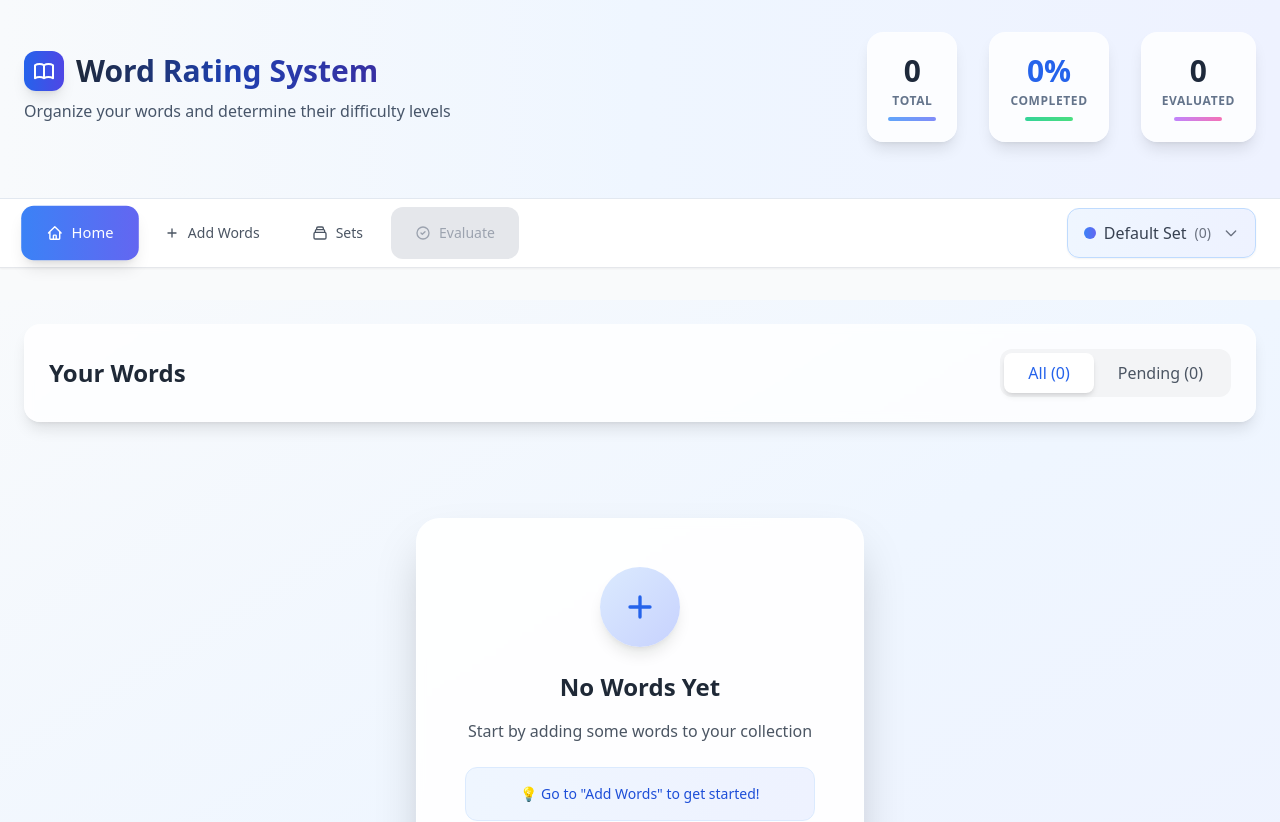
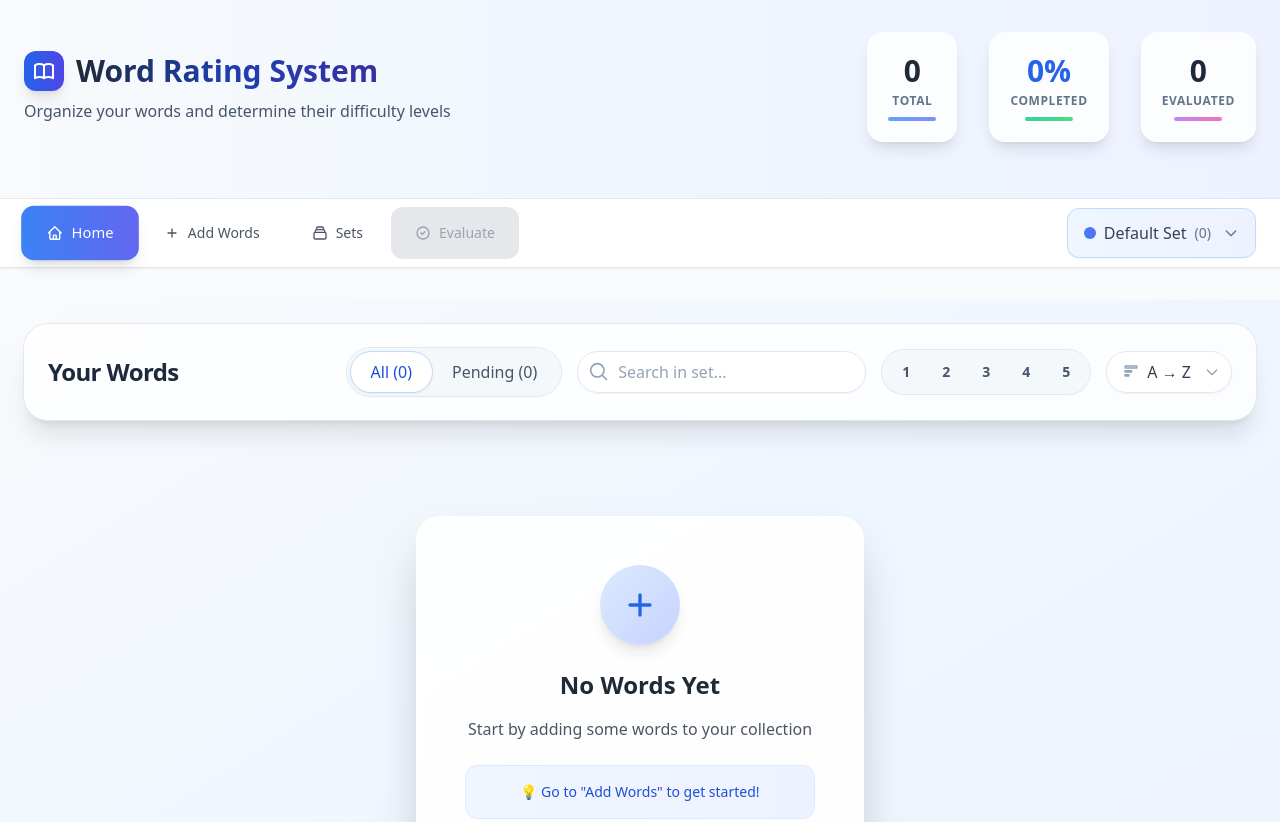
Before and after one commit to mehmeterguden/Word-Rating-System, a React (Create React App) app: page / in a window 1280 px wide. Shown: the top 822 px of the page. Built offline with nearby package versions, Linux system fonts and the light colour scheme.

Commit message:
UI: Improve sort dropdown styling; open downward and overlay list

```diff
--- a/src/pages/Home.tsx
+++ b/src/pages/Home.tsx
@@ -1,4 +1,4 @@
-import React, { useState } from 'react';
+import React, { useEffect, useMemo, useRef, useState } from 'react';
 import { Word, DifficultyLevel } from '../types';
 import WordCard from '../components/WordCard';
 
@@ -10,6 +10,7 @@ interface HomeProps {
 }
 
 type FilterType = 'all' | 'pending';
+type SortOption = 'az' | 'za' | 'difficultyAsc' | 'difficultyDesc';
 
 const Home: React.FC<HomeProps> = ({
   words,
@@ -18,10 +19,106 @@ const Home: React.FC<HomeProps> = ({
   onResetEvaluation
 }) => {
   const [filter, setFilter] = useState<FilterType>('all');
+  const [searchQuery, setSearchQuery] = useState<string>('');
+  const [levelFilters, setLevelFilters] = useState<number[]>([]);
+  const [sortBy, setSortBy] = useState<SortOption>('az');
+  const [isSortOpen, setIsSortOpen] = useState<boolean>(false);
+  const [evaluatedFirst, setEvaluatedFirst] = useState<boolean>(false);
+  const sortRef = useRef<HTMLDivElement | null>(null);
 
-  const filteredWords = filter === 'all'
-    ? words
-    : words.filter(word => !word.isEvaluated);
+  const sortLabel = useMemo(() => {
+    switch (sortBy) {
+      case 'az':
+        return 'A → Z';
+      case 'za':
+        return 'Z → A';
+      case 'difficultyAsc':
+        return 'Difficulty ↑';
+      case 'difficultyDesc':
+        return 'Difficulty ↓';
+      default:
+        return 'Sort';
+    }
+  }, [sortBy]);
+
+  const getLevelChipClasses = (lvl: number, active: boolean) => {
+    if (!active) return 'text-slate-600 hover:text-slate-800 hover:bg-white';
+    switch (lvl) {
+      case 1:
+        return 'bg-white text-emerald-700 shadow ring-1 ring-emerald-200';
+      case 2:
+        return 'bg-white text-indigo-700 shadow ring-1 ring-indigo-200';
+      case 3:
+        return 'bg-white text-amber-700 shadow ring-1 ring-amber-200';
+      case 4:
+        return 'bg-white text-orange-700 shadow ring-1 ring-orange-200';
+      case 5:
+        return 'bg-white text-rose-700 shadow ring-1 ring-rose-200';
+      default:
+        return 'bg-white text-blue-700 shadow ring-1 ring-blue-200';
+    }
+  };
+
+  const filteredWords = useMemo(() => {
+    let list = filter === 'all'
+      ? words
+      : words.filter(word => !word.isEvaluated);
+
+    // Search filter
+    if (searchQuery.trim() !== '') {
+      const q = searchQuery.toLowerCase();
+      list = list.filter((w) =>
+        w.text1.toLowerCase().includes(q) || (w.text2 ? w.text2.toLowerCase().includes(q) : false)
+      );
+    }
+
+    // Level filter (multi-select). If none selected, keep all
+    if (levelFilters.length > 0) {
+      list = list.filter((w) => levelFilters.includes(w.difficulty));
+    }
+
+    // Sorting (optionally prioritize evaluated)
+    list = [...list].sort((a, b) => {
+      if (evaluatedFirst) {
+        if (a.isEvaluated !== b.isEvaluated) {
+          return a.isEvaluated ? -1 : 1; // evaluated first
+        }
+      }
+      switch (sortBy) {
+        case 'az':
+          return a.text1.localeCompare(b.text1);
+        case 'za':
+          return b.text1.localeCompare(a.text1);
+        case 'difficultyAsc':
+          return (a.difficulty || 0) - (b.difficulty || 0);
+        case 'difficultyDesc':
+          return (b.difficulty || 0) - (a.difficulty || 0);
+        default:
+          return 0;
+      }
+    });
+
+    return list;
+  }, [words, filter, searchQuery, levelFilters, sortBy, evaluatedFirst]);
+
+  // Close sort on outside click / Esc
+  useEffect(() => {
+    const handleClick = (e: MouseEvent) => {
+      if (!isSortOpen) return;
+      if (sortRef.current && !sortRef.current.contains(e.target as Node)) {
+        setIsSortOpen(false);
+      }
+    };
+    const handleKey = (e: KeyboardEvent) => {
+      if (e.key === 'Escape') setIsSortOpen(false);
+    };
+    document.addEventListener('mousedown', handleClick);
+    document.addEventListener('keydown', handleKey);
+    return () => {
+      document.removeEventListener('mousedown', handleClick);
+      document.removeEventListener('keydown', handleKey);
+    };
+  }, [isSortOpen]);
 
   const pendingCount = words.filter(word => !word.isEvaluated).length;
 
@@ -30,32 +127,130 @@ const Home: React.FC<HomeProps> = ({
       <div className="max-w-7xl mx-auto p-6">
         {/* Filter Section */}
         <div className="mb-8">
-          <div className="bg-white/80 backdrop-blur-sm rounded-2xl shadow-lg border border-white/20 p-6">
-            <div className="flex items-center justify-between">
-              <h2 className="text-2xl font-bold text-gray-800">Your Words</h2>
+          <div className="bg-white/80 backdrop-blur-sm rounded-3xl shadow-xl ring-1 ring-slate-200 p-6 relative z-30">
+            <div className="flex items-center justify-between gap-6 flex-wrap">
+              <h2 className="text-2xl font-bold text-slate-800 tracking-tight">Your Words</h2>
 
-              <div className="flex items-center space-x-4">
-                <div className="flex bg-gray-100 rounded-xl p-1">
+              <div className="flex items-center flex-wrap gap-4">
+                {/* All/Pending toggle */}
+                <div className="flex bg-slate-100/70 rounded-full p-1 ring-1 ring-slate-200 shadow-sm">
                   <button
                     onClick={() => setFilter('all')}
-                    className={`px-6 py-2 rounded-lg font-medium transition-all duration-200 ${
+                    className={`px-5 py-2 rounded-full font-medium transition-all duration-200 ${
                       filter === 'all'
-                        ? 'bg-white text-blue-600 shadow-md'
-                        : 'text-gray-600 hover:text-gray-800'
+                        ? 'bg-white text-blue-700 shadow ring-1 ring-blue-200'
+                        : 'text-slate-600 hover:text-slate-800'
                     }`}
                   >
                     All ({words.length})
                   </button>
                   <button
                     onClick={() => setFilter('pending')}
-                    className={`px-6 py-2 rounded-lg font-medium transition-all duration-200 ${
+                    className={`px-5 py-2 rounded-full font-medium transition-all duration-200 ${
                       filter === 'pending'
-                        ? 'bg-white text-amber-600 shadow-md'
-                        : 'text-gray-600 hover:text-gray-800'
+                        ? 'bg-white text-amber-700 shadow ring-1 ring-amber-200'
+                        : 'text-slate-600 hover:text-slate-800'
                     }`}
                   >
                     Pending ({pendingCount})
                   </button>
+                </div>
+
+                {/* Search */}
+                <div className="relative">
+                  <input
+                    value={searchQuery}
+                    onChange={(e) => setSearchQuery(e.target.value)}
+                    placeholder="Search in set..."
+                    className="pl-10 pr-4 py-2 rounded-full border border-slate-200 bg-white/80 shadow-sm focus:outline-none focus:ring-4 focus:ring-blue-100 text-slate-700 placeholder:text-slate-400"
+                  />
+                  <svg className="w-5 h-5 text-slate-400 absolute left-3 top-1/2 -translate-y-1/2" fill="none" stroke="currentColor" viewBox="0 0 24 24">
+                    <path strokeLinecap="round" strokeLinejoin="round" strokeWidth={2} d="M21 21l-4.35-4.35M10 18a8 8 0 100-16 8 8 0 000 16z" />
+                  </svg>
+                  {searchQuery && (
+                    <button
+                      onClick={() => setSearchQuery('')}
+                      className="absolute right-2 top-1/2 -translate-y-1/2 p-1 rounded-full text-slate-400 hover:text-slate-600 hover:bg-slate-100"
+                      aria-label="Clear search"
+                    >
+                      <svg className="w-4 h-4" fill="none" stroke="currentColor" viewBox="0 0 24 24">
+                        <path strokeLinecap="round" strokeLinejoin="round" strokeWidth={2} d="M6 18L18 6M6 6l12 12" />
+                      </svg>
+                    </button>
+                  )}
+                </div>
+
+                {/* Level filters */}
+                <div className="flex items-center bg-slate-100/70 rounded-full p-1 ring-1 ring-slate-200 shadow-sm">
+                  {[1,2,3,4,5].map((lvl) => {
+                    const active = levelFilters.includes(lvl);
+                    return (
+                      <button
+                        key={lvl}
+                        onClick={() => setLevelFilters((prev) => active ? prev.filter(v => v !== lvl) : [...prev, lvl])}
+                        className={`mx-1 px-3 py-2 rounded-full text-sm font-semibold transition-all duration-200 ${getLevelChipClasses(lvl, active)}`}
+                        title={`Level ${lvl}`}
+                      >
+                        {lvl}
+                      </button>
+                    );
+                  })}
+                </div>
+
+                {/* Sort (custom dropdown) */}
+                <div className="relative" ref={sortRef}>
+                  <button
+                    onClick={() => setIsSortOpen((v) => !v)}
+                    className="pl-4 pr-10 py-2 rounded-full border border-slate-200 bg-white/80 text-slate-700 shadow-sm focus:outline-none focus:ring-4 focus:ring-blue-100 flex items-center gap-2"
+                  >
+                    <svg className="w-4 h-4 text-slate-400" fill="none" stroke="currentColor" viewBox="0 0 24 24">
+                      <path strokeLinecap="round" strokeLinejoin="round" strokeWidth={2} d="M3 4a1 1 0 011-1h16a1 1 0 011 1v2H3V4zm0 6h10v2H3v-2zm0 6h6v2H3v-2z" />
+                    </svg>
+                    {sortLabel}
+                    <svg className="w-4 h-4 text-slate-400 absolute right-3" fill="none" stroke="currentColor" viewBox="0 0 24 24">
+                      <path strokeLinecap="round" strokeLinejoin="round" strokeWidth={2} d="M19 9l-7 7-7-7" />
+                    </svg>
+                  </button>
+                  {isSortOpen && (
+                    <div className="absolute right-0 top-full mt-2 w-56 bg-white rounded-2xl shadow-2xl ring-1 ring-slate-200 overflow-hidden z-50 origin-top-right transform transition ease-out duration-150 scale-100 opacity-100">
+                      <div className="px-4 py-3 border-b border-slate-100 text-xs font-semibold tracking-wide text-slate-500">
+                        Sort by
+                      </div>
+                      {[
+                        { key: 'az', label: 'A → Z' },
+                        { key: 'za', label: 'Z → A' },
+                        { key: 'difficultyAsc', label: 'Difficulty ↑' },
+                        { key: 'difficultyDesc', label: 'Difficulty ↓' }
+                      ].map((opt) => (
+                        <button
+                          key={opt.key}
+                          onClick={() => { setSortBy(opt.key as SortOption); setIsSortOpen(false); }}
+                          className={`w-full text-left px-4 py-2 text-sm transition-colors flex items-center gap-2 ${
+                            sortBy === opt.key ? 'bg-blue-50 text-blue-700' : 'hover:bg-slate-50 text-slate-700'
+                          }`}
+                        >
+                          {sortBy === opt.key ? (
+                            <svg className="w-4 h-4" fill="none" stroke="currentColor" viewBox="0 0 24 24">
+                              <path strokeLinecap="round" strokeLinejoin="round" strokeWidth={2} d="M5 13l4 4L19 7" />
+                            </svg>
+                          ) : (
+                            <span className="w-4 h-4" />
+                          )}
+                          <span>{opt.label}</span>
+                        </button>
+                      ))}
+                      <div className="border-t border-slate-100" />
+                      <label className="flex items-center justify-between px-4 py-2 text-sm text-slate-700 cursor-pointer hover:bg-slate-50">
+                        <span>Evaluated first</span>
+                        <input
+                          type="checkbox"
+                          checked={evaluatedFirst}
+                          onChange={(e) => setEvaluatedFirst(e.target.checked)}
+                          className="h-4 w-4 rounded border-slate-300 text-blue-600 focus:ring-blue-200"
+                        />
+                      </label>
+                    </div>
+                  )}
                 </div>
               </div>
             </div>
@@ -109,7 +304,7 @@ const Home: React.FC<HomeProps> = ({
             </div>
           </div>
         ) : (
-          <div className="bg-white/80 backdrop-blur-sm rounded-3xl shadow-2xl border border-white/20 overflow-hidden">
+          <div className="bg-white/80 backdrop-blur-sm rounded-3xl shadow-2xl border border-white/20 overflow-hidden relative z-10">
             <div className="p-8">
               <div className="space-y-6">
                 {filteredWords.map((word) => (
```
Also changed, not shown: src/components/EvaluationModal.tsx (+5 -5 lines), src/components/WordCard.tsx (+5 -8 lines).
